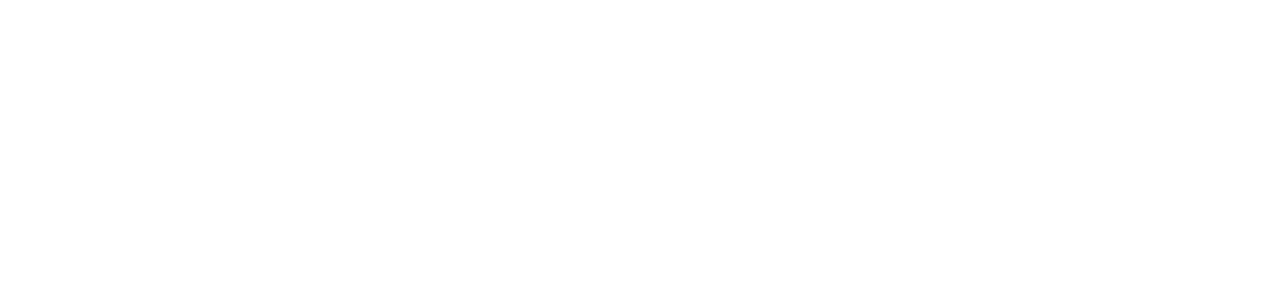
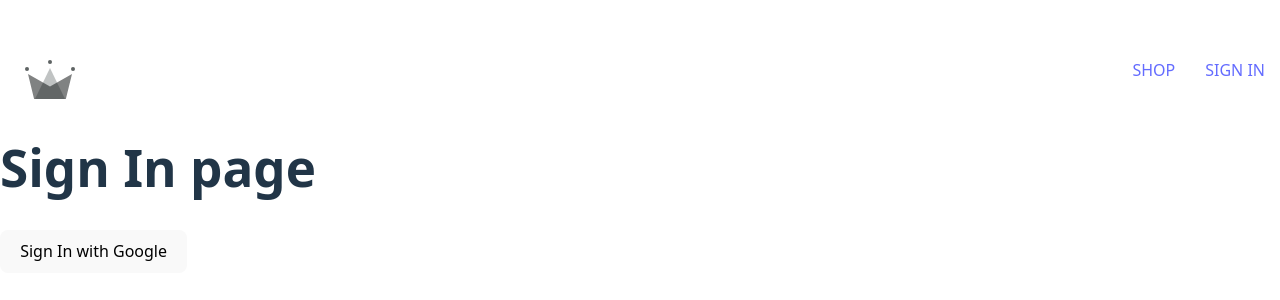
Before and after one commit to sanchit237/React-19, a React (Vite) app: page /sign-in in a window 1280 px wide. Before the commit this address had no page. Shown: the part 246-546 px from the top of the page. Built offline with nearby package versions, Linux system fonts and the light colour scheme; no server answers.

Commit message:
[Feat] Firebase authentication setup

```diff
--- a/package.json
+++ b/package.json
@@ -10,6 +10,7 @@
     "preview": "vite preview"
   },
   "dependencies": {
+    "firebase": "^11.7.3",
     "react": "^19.0.0",
     "react-dom": "^19.0.0",
     "react-router-dom": "^7.6.0",
--- a/src/App.jsx
+++ b/src/App.jsx
@@ -1,5 +1,6 @@
 import Navigation from './routes/navigation/navigation.component';
 import Home from './routes/home/home.component';
+import SignIn from './routes/signin/signin.component';
 import './categories.styles.scss';
 import { Route, Routes } from 'react-router-dom';
 
@@ -18,6 +19,7 @@
       <Route path='/' element={<Navigation />}>
         <Route index element={<Home />} />
         <Route path='shop' element={<Shop />} />
+        <Route path='sign-in' element={<SignIn />} />
       </Route>
     </Routes>
   );
--- a/src/routes/navigation/navigation.component.jsx
+++ b/src/routes/navigation/navigation.component.jsx
@@ -14,6 +14,9 @@
 					<Link className="nav-link" to='/shop'>
 						SHOP
 					</Link>
+					<Link className="nav-link" to='/sign-in'>
+						SIGN IN
+					</Link>
 				</div>
       </div>
       <Outlet />
--- /dev/null
+++ b/src/routes/signin/signin.component.jsx
@@ -0,0 +1,18 @@
+import { signInWithGooglePopup } from "../../utils/firebase/firebase.utils";
+
+const SignIn = () => {
+
+	const logGoogleUser = async () => {
+		const response = await signInWithGooglePopup();
+		console.log(response);
+	}
+
+	return (
+		<div>
+			<h1>Sign In page</h1>
+			<button onClick={logGoogleUser}>Sign In with Google</button>
+		</div>
+	);
+}
+
+export default SignIn;
```
Also changed, not shown: 1 other file (tests, documents, lock files or other folders).
